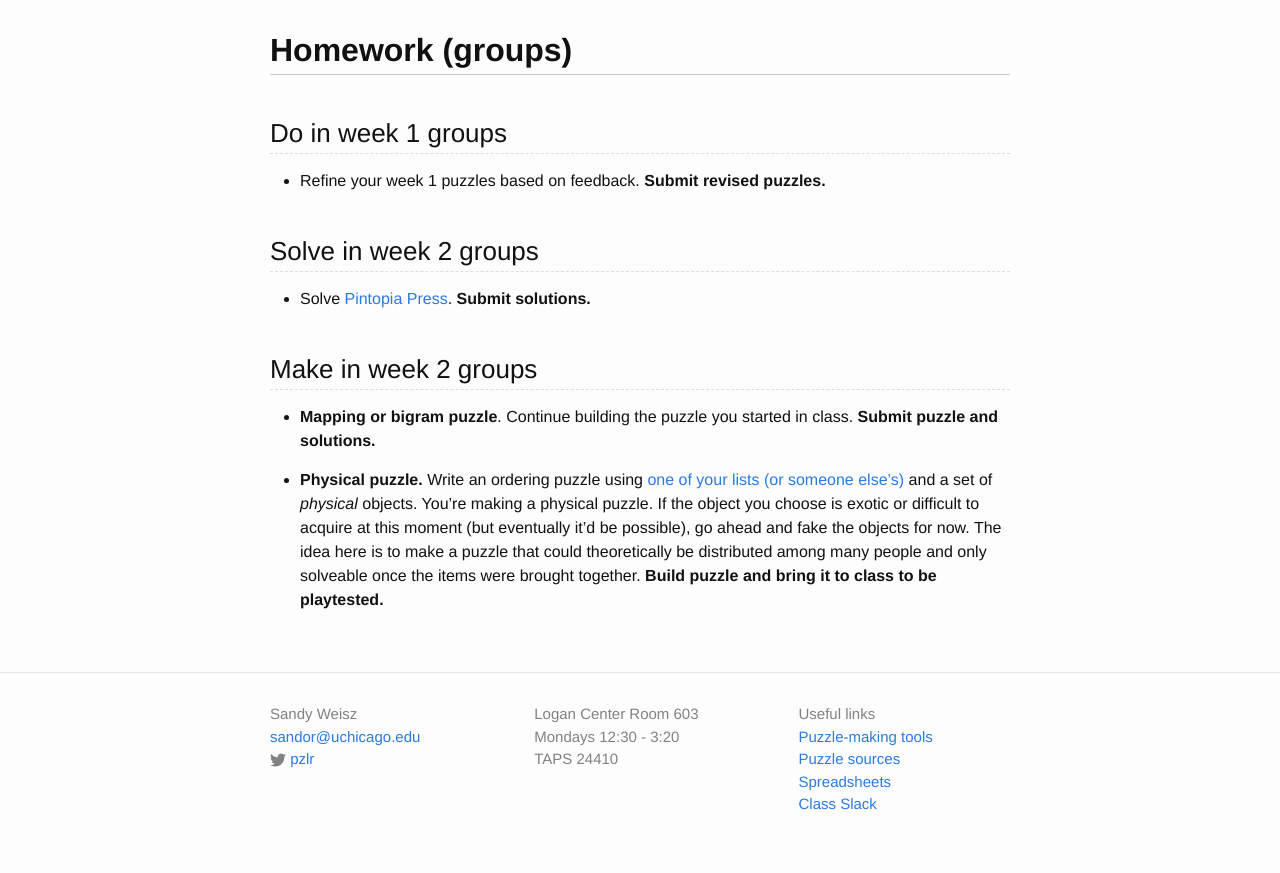
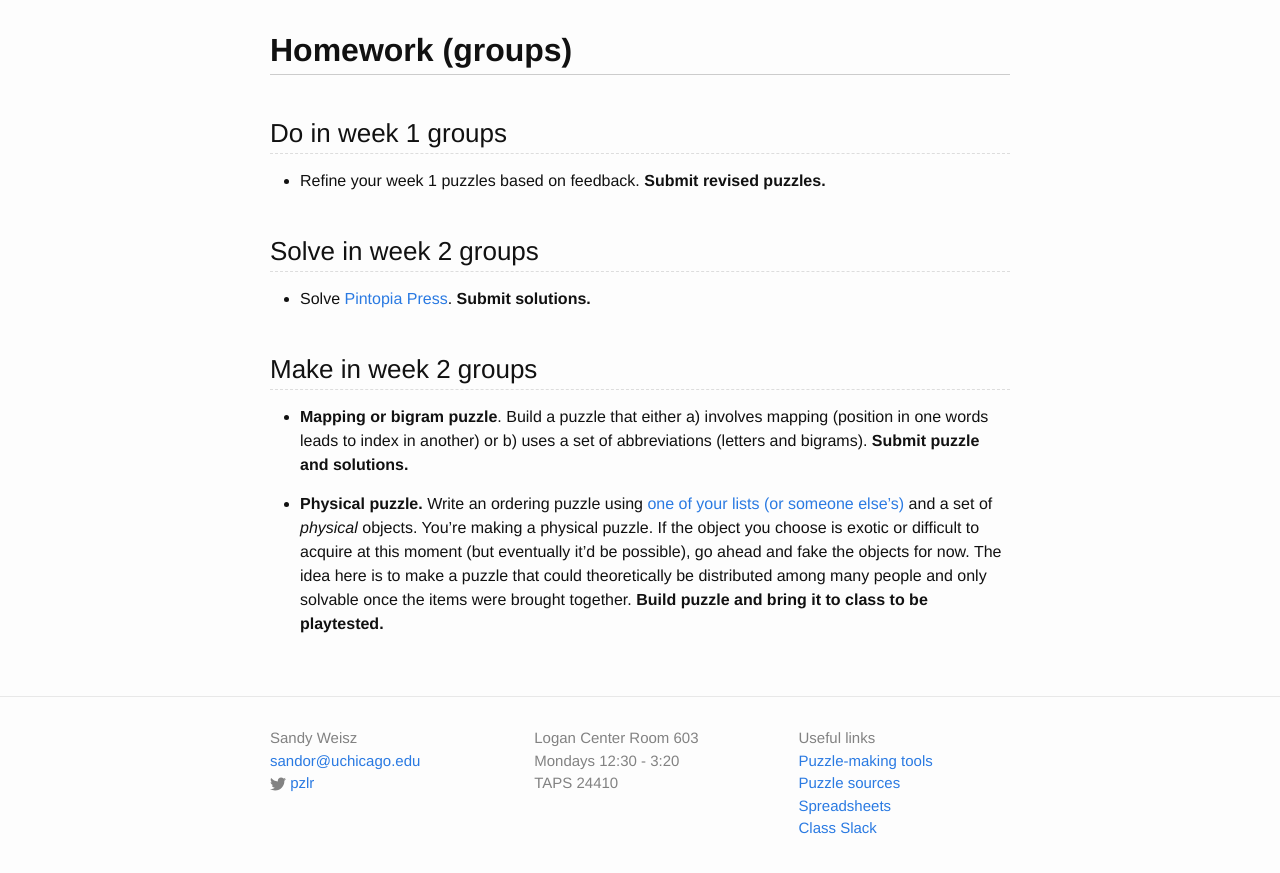
Before and after one commit to transmedia-puzzles/transmedia-puzzles.github.io, a Jekyll site: the page built from _posts/2018-10-08-2.md, in a window 1280 px wide and 900 px high, scrolled down 1339 px. Shown: the top 873 px of the window. Built offline with Jekyll 4.4.1, drawn with Linux system fonts in a browser that asks for light colours.

Commit message:
Tweaked assignment text

```diff
--- a/_posts/2018-10-08-2.md
+++ b/_posts/2018-10-08-2.md
@@ -60,6 +60,6 @@ If you don't have a device that can play any of these, find another puzzle game
 
 ### Make in week 2 groups
 
-* **Mapping or bigram puzzle**. Continue building the puzzle you started in class. **Submit puzzle and solutions.**
+* **Mapping or bigram puzzle**. Build a puzzle that either a) involves mapping (position in one words leads to index in another) or b) uses a set of abbreviations (letters and bigrams). **Submit puzzle and solutions.**
 
-* **Physical puzzle.** Write an ordering puzzle using [one of your lists (or someone else's)](/lists) and a set of _physical_ objects. You're making a physical puzzle. If the object you choose is exotic or difficult to acquire at this moment (but eventually it'd be possible), go ahead and fake the objects for now. The idea here is to make a puzzle that could theoretically be distributed among many people and only solveable once the items were brought together. **Build puzzle and bring it to class to be playtested.**
+* **Physical puzzle.** Write an ordering puzzle using [one of your lists (or someone else's)](/lists) and a set of _physical_ objects. You're making a physical puzzle. If the object you choose is exotic or difficult to acquire at this moment (but eventually it'd be possible), go ahead and fake the objects for now. The idea here is to make a puzzle that could theoretically be distributed among many people and only solvable once the items were brought together. **Build puzzle and bring it to class to be playtested.**
```
